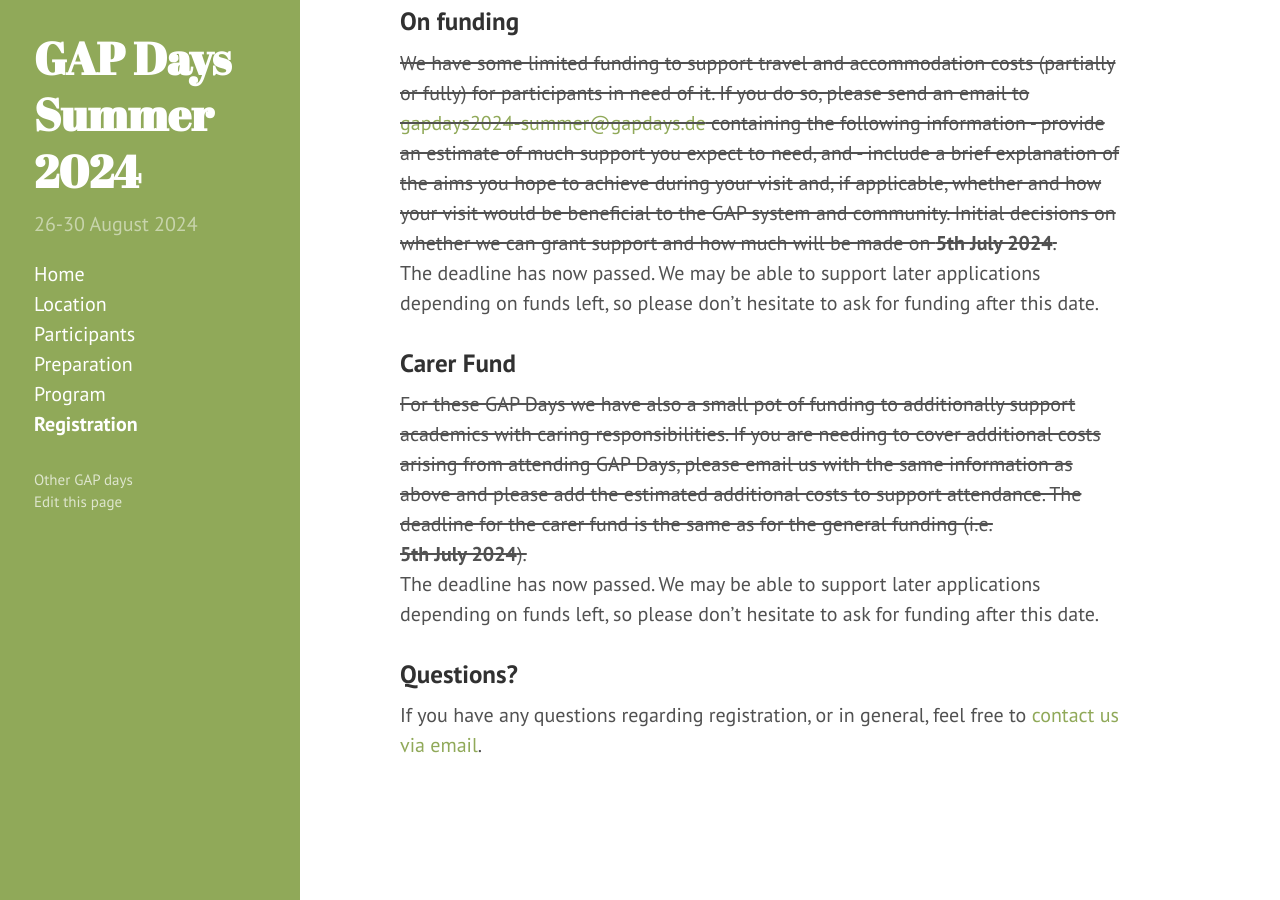
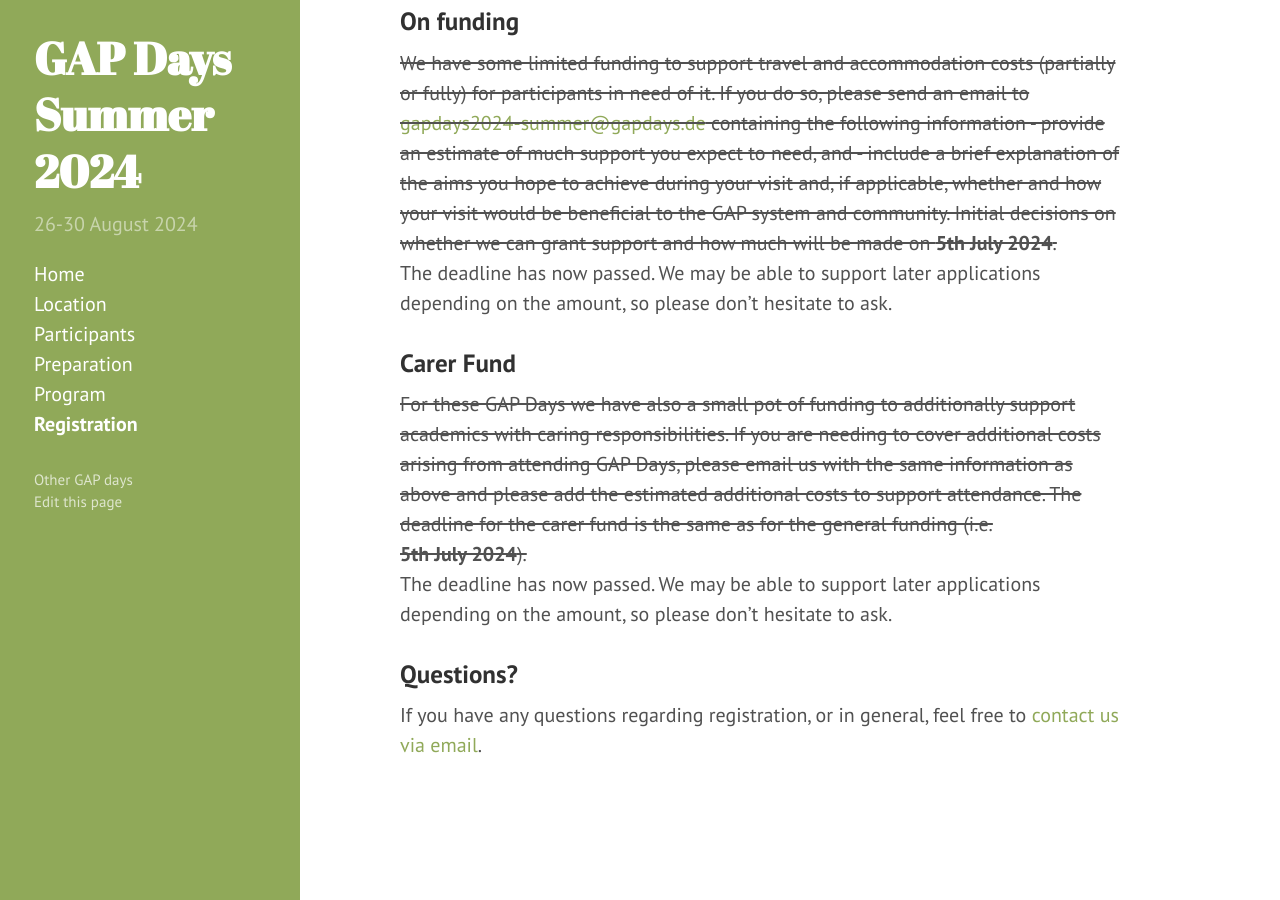
Before and after one commit to gapdays/gapdays2024-summer, a Jekyll site: the page built from registration.md, in a window 1280 px wide and 900 px high, scrolled down 525 px. Built offline with Jekyll 4.4.1, drawn with Linux system fonts in a browser that asks for light colours.

Commit message:
final fixed to funding sections

```diff
--- a/registration.md
+++ b/registration.md
@@ -35,7 +35,7 @@ If you do so, please send an email to <a href="mailto:{{site.email}}">{{site.ema
 Initial decisions on whether we can grant support and how much will be made
 on <b>5th&nbsp;July&nbsp;2024</b>.</s>
 The deadline has now passed.
-We may be able to support later applications depending on funds left, so please don't hesitate to ask for funding after this date.
+We may be able to support later applications depending on the amount, so please don't hesitate to ask.
 
 ### Carer Fund
 <s>For these GAP Days we have also a small pot of funding to additionally support academics with caring responsibilities.
@@ -44,8 +44,7 @@ the estimated additional costs to support attendance.
 
 The deadline for the carer fund is the same as for the general funding (i.e. <b>5th&nbsp;July&nbsp;2024</b>).</s>
 The deadline has now passed.
-We may be able to support later applications depending on funds left, so please don't hesitate to ask for funding after this date.
-
+We may be able to support later applications depending on the amount, so please don't hesitate to ask.
 
 ### Questions?
 
```
